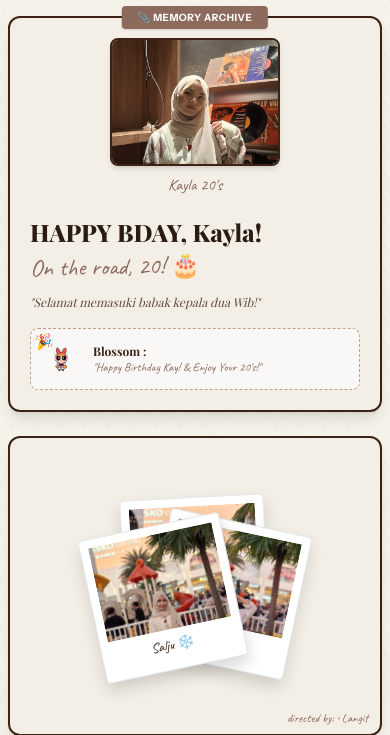
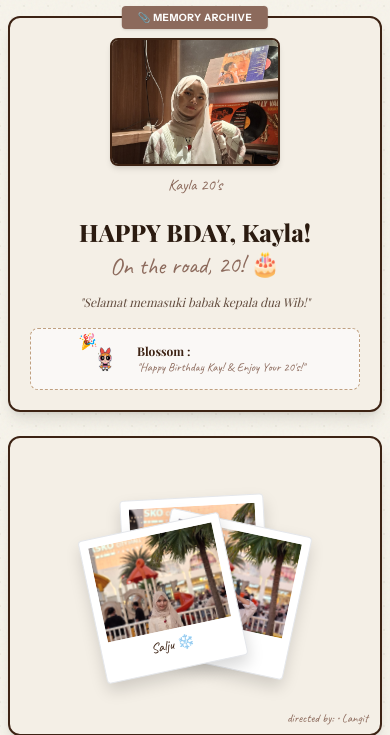
Before and after one commit to Laila1303/web_scrap, a Laravel app: page / in a window 390 px wide. Shown: the part 90-825 px from the top of the page. Run offline with Laravel 12, Linux system fonts and the light colour scheme; style sheets or scripts are compiled from the project's sources; parts of the project's set-up code (start-up, migrations or seed data) failed here and were passed over; some web fonts are replaced.

Commit message:
Center align memory archive texts and blossom widget on mobile

```diff
--- a/resources/views/welcome.blade.php
+++ b/resources/views/welcome.blade.php
@@ -15,7 +15,7 @@
     <img src="/images/mockup_top_left.png" class="absolute top-0 left-0 w-20 sm:w-28 md:w-36 lg:w-52 opacity-95 pointer-events-none z-10 select-none" alt="Top Left">
     <img src="/images/mockup_top_right.png" class="absolute top-0 right-0 w-24 sm:w-32 md:w-44 lg:w-64 opacity-95 pointer-events-none z-0 select-none" alt="Top Right">
     <img src="/images/mockup_bottom_left.png" class="absolute bottom-0 left-0 w-24 sm:w-36 md:w-48 lg:w-72 opacity-95 pointer-events-none z-0 select-none" alt="Bottom Left">
-    <img src="/images/mockup_bottom_right.png" class="absolute bottom-0 right-0 w-16 sm:w-20 md:w-28 lg:w-40 opacity-95 pointer-events-none z-0 select-none" alt="Bottom Right">
+    <img src="/images/mockup_bottom_right.png" class="absolute bottom-0 right-0 w-16 sm:w-20 md:w-28 lg:w-40 opacity-95 pointer-events-none z-10 select-none" alt="Bottom Right">
 
     <!-- Main Wrapper -->
     <div class="max-w-6xl w-full mx-auto z-10 flex-1 flex flex-col justify-between gap-4 sm:gap-6 lg:gap-8">
@@ -73,9 +73,9 @@
                     </div>
                 </form>
 
-                <!-- Text & Blossom Ornament -->
-                <div class="flex-1 flex flex-col justify-center gap-3 w-full">
-                    <div>
+                <!-- Text & Blossom Ornament (Center di HP, Left di Desktop) -->
+                <div class="flex-1 flex flex-col justify-center items-center md:items-start text-center md:text-left gap-3 w-full">
+                    <div class="w-full">
                         <h2 class="font-serif text-2xl sm:text-3xl font-extrabold text-espresso-dark leading-tight">HAPPY BDAY, Kayla!</h2>
                         <h3 class="font-hand text-2xl sm:text-3xl text-cocoa-medium rotate-[-1deg] mt-0.5">On the road, 20! 🎂</h3>
                     </div>
@@ -84,7 +84,7 @@
                         "Selamat memasuki babak kepala dua Wib!"
                     </p>
 
-                    <div class="flex items-center gap-3 bg-cream-light/70 p-2.5 rounded-lg border border-dashed border-cocoa-light mt-1">
+                    <div class="flex items-center justify-center md:justify-start gap-3 bg-cream-light/70 p-2.5 rounded-lg border border-dashed border-cocoa-light mt-1 w-full max-w-sm md:max-w-none text-left">
                         <div class="relative flex items-center justify-center w-10 h-10 shrink-0">
                             <img src="/images/blossom_sticker.png" class="object-contain select-none w-10 h-10" alt="Blossom Icon">
                             <span class="absolute -top-2 -left-1.5 text-sm transform -rotate-12">🎉</span>
```
